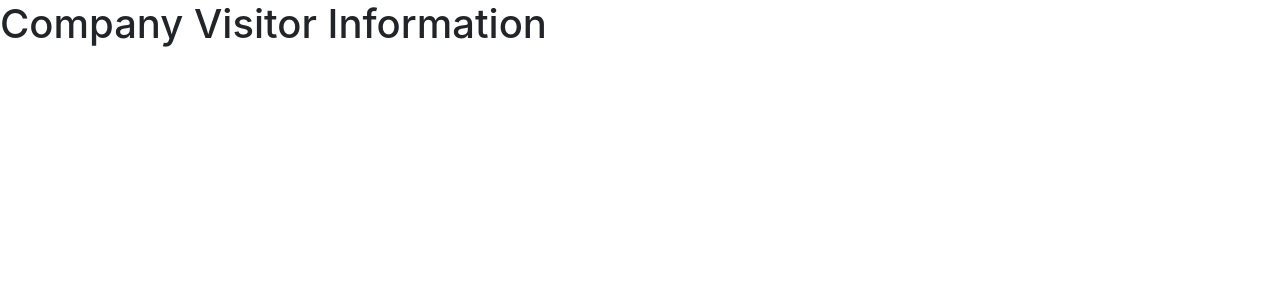
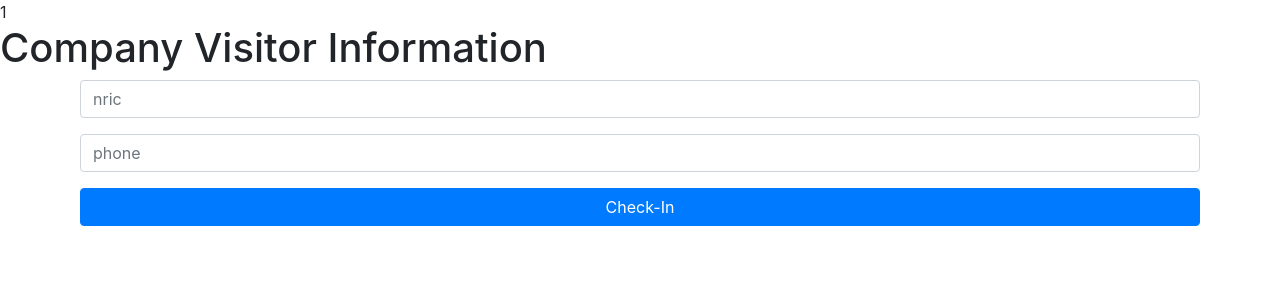
Before and after one commit to MohdSaifulM/safeentry, a React (Create React App) app in the folder client/: page /company/1 in a window 1280 px wide. Shown: the top 300 px of the page. Built offline with nearby package versions, Linux system fonts and the light colour scheme; no server answers.

Commit message:
added router

```diff
--- a/client/src/Company.jsx
+++ b/client/src/Company.jsx
@@ -1,9 +1,38 @@
-import React from "react";
+import Axios from "axios";
+import React, { useState } from "react";
+import { Button, Container, Form } from "react-bootstrap";
+import { useParams } from "react-router-dom";
 
 function Company() {
+  const [visitor, setVisitor] = useState({});
+  let { slug } = useParams();
+
+  async function addVisitor() {
+    try {
+      let resp = await Axios.put(
+        `http://localhost:80/api/v1/company/${slug}`,
+        visitor
+      );
+    } catch (error) {
+      console.log(error);
+    }
+  }
+
   return (
     <div>
+      {slug}
       <h1>Company Visitor Information</h1>
+      <Container>
+        <Form.Row className="mb-3">
+          <Form.Control placeholder="nric" />
+        </Form.Row>
+        <Form.Row className="mb-3">
+          <Form.Control placeholder="phone" />
+        </Form.Row>
+        <Form.Row className="mb-3">
+          <Button block>Check-In</Button>
+        </Form.Row>
+      </Container>
     </div>
   );
 }
--- a/client/src/Home.jsx
+++ b/client/src/Home.jsx
@@ -1,5 +1,6 @@
 import React from "react";
 import { Card } from "react-bootstrap";
+import { NavLink } from "react-router-dom";
 
 function Home({ companies }) {
   return (
@@ -9,6 +10,7 @@ function Home({ companies }) {
           <Card.Body>
             {company.name}
             <img src={company.qrcode} alt={company.slug} />
+            <NavLink to={`/company/${company.slug}`}>Add Visitor</NavLink>
           </Card.Body>
         </Card>
       ))}
```
